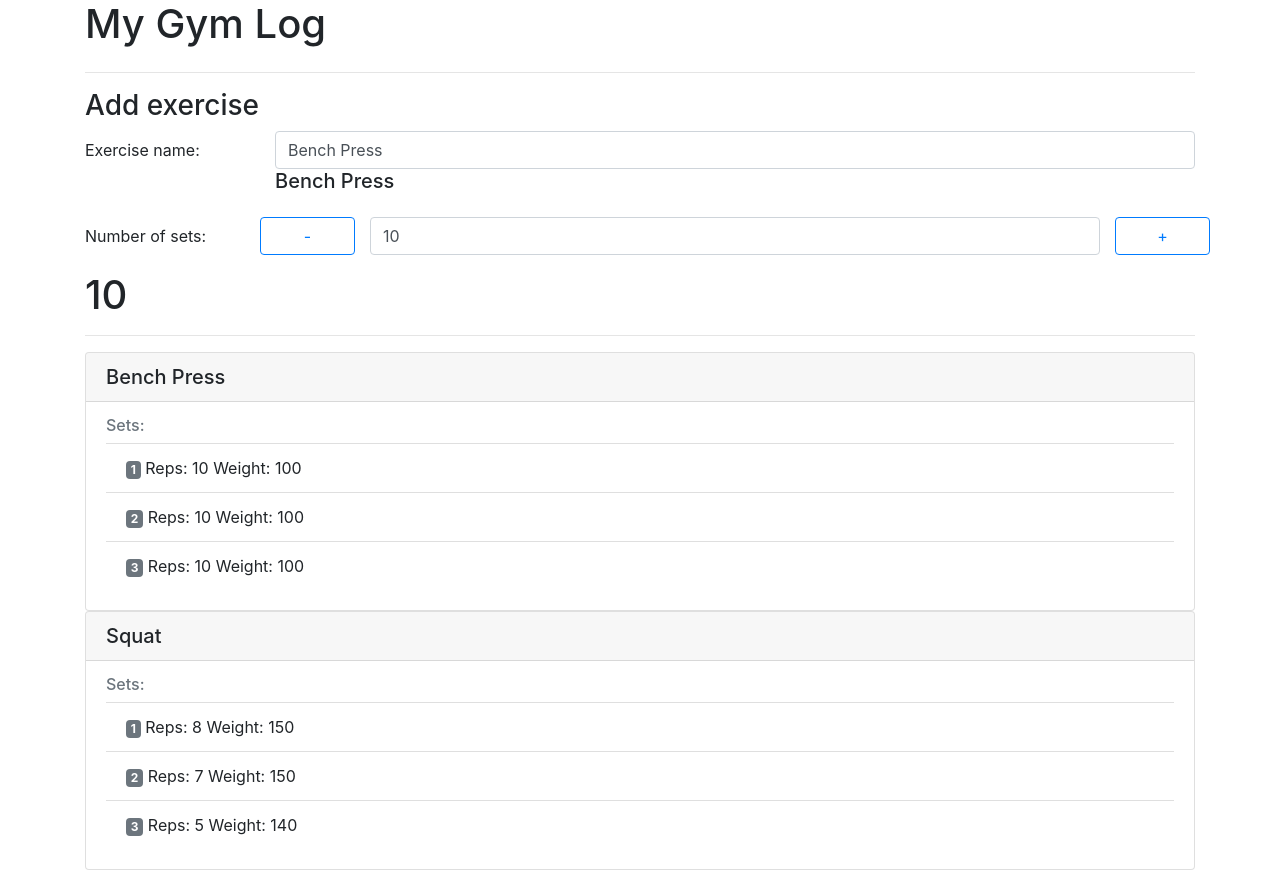
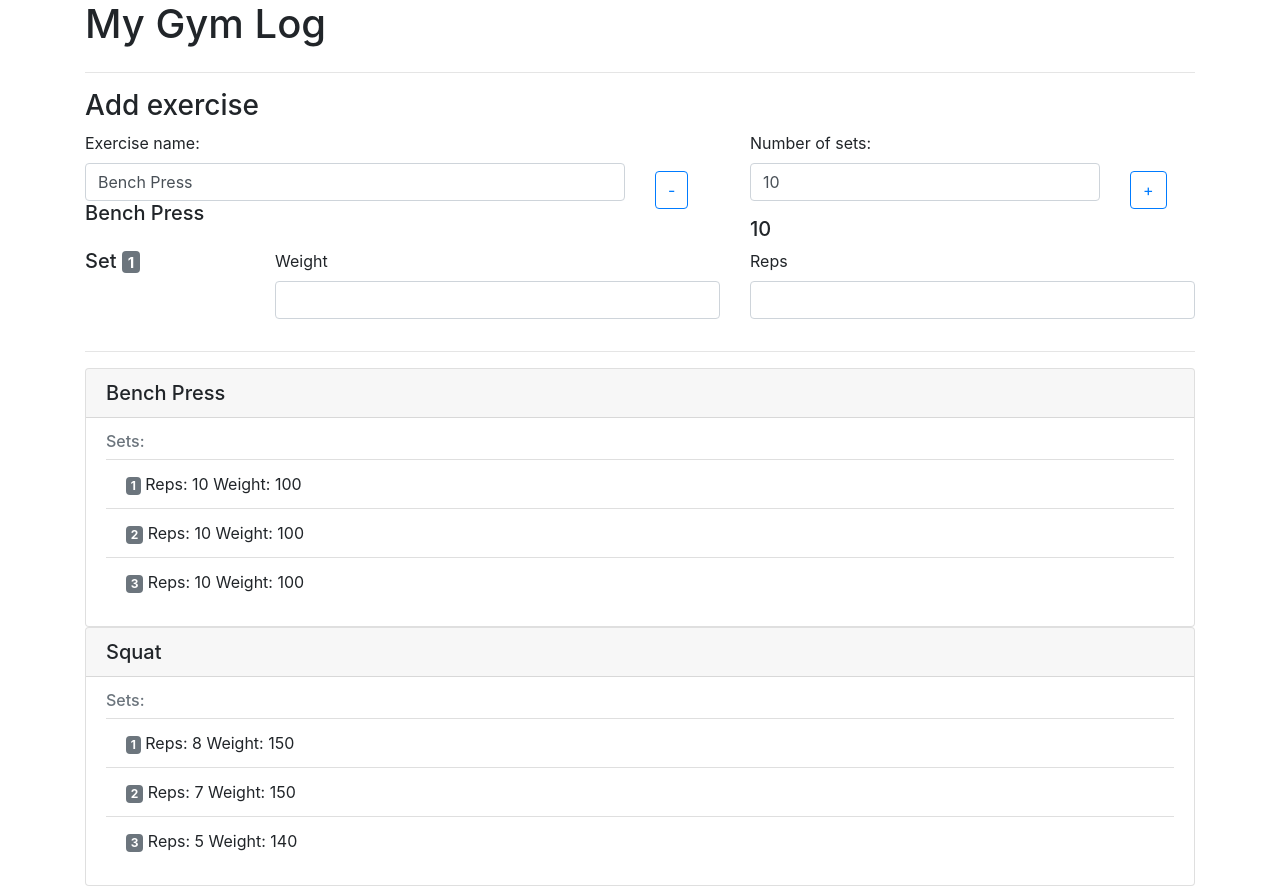
Before and after one commit to nikitadrozdovskii/my-gym-log, an Angular app: page / in a window 1280 px wide. Built offline with nearby package versions, Linux system fonts and the light colour scheme.

Commit message:
Added set component with basic template

```diff
--- a/src/app/add-exe/add-exe.component.html
+++ b/src/app/add-exe/add-exe.component.html
@@ -1,19 +1,26 @@
 <h3>Add exercise</h3>
 <form #addExeForm="ngForm" (ngSubmit)="onSubmit()">
-  <div class="form-group row">
-    <label for="exerciseName" class="col-md-2 col-form-label">Exercise name:</label>
-    <div class="col-md-10">
-      <input type="text" class="form-control" id="exerciseName" [(ngModel)]="exe.name" name="name">
-      <h5>{{exe.name}}</h5>
+  <div class="row">
+    <div class="col-md-6">
+      <div class="form-group">
+        <label for="exerciseName" class="form-label">Exercise name:</label>
+        <input type="text" class="form-control" id="exerciseName" [(ngModel)]="exe.name" name="name">
+        <h5>{{exe.name}}</h5>
+      </div>
+    </div>
+    <div class="col-md-1 align-self-center">
+      <button class="btn btn-outline-primary" (click)="decreaseSets()"> - </button>
+    </div>
+    <div class="col-md-4">
+      <div class="form-group">
+        <label for="setNumber" class="form-label">Number of sets:</label>
+        <input type="text" class="form-control" id="setNumber" [(ngModel)]="numberOfSets" name="numberOfSets" (input)="checkSets()">
+      </div>
+      <h5>{{numberOfSets}}</h5>
+    </div>
+    <div class="col-md-1 align-self-center">
+      <button class="btn btn-outline-primary" (click)="increaseSets()"> + </button>
     </div>
   </div>
-  <div class="form-group row">
-    <label for="setNumber" class="col-md-2 col-form-label">Number of sets:</label>
-    <button class="btn btn-outline-primary col-md-1" (click)="decreaseSets()"> - </button>
-    <div class="col-md-8">
-      <input type="text" class="form-control" id="setNumber" [(ngModel)]="numberOfSets" name="numberOfSets" (input)="checkSets()">
-    </div>
-    <button class="btn btn-outline-primary col-md-1" (click)="increaseSets()"> + </button>
-  </div>
+  <app-add-set></app-add-set>
 </form>
-<h1>{{numberOfSets}}</h1>
--- /dev/null
+++ b/src/app/add-set/add-set.component.html
@@ -0,0 +1,16 @@
+<div class="row">
+  <div class="col-md-2"><h5>Set <span class="badge badge-secondary">1</span></h5>
+  </div>
+  <div class="col-md-5">
+    <div class="form-group">
+      <label for="weight" class="form-label">Weight</label>
+      <input type="text" class="form-control" id="weight" name="weight">
+    </div>
+  </div>
+  <div class="col-md-5">
+    <div class="form-group">
+      <label for="reps" class="form-label">Reps</label>
+      <input type="text" class="form-control" id="reps" name="reps">
+    </div>
+  </div>
+</div>
--- /dev/null
+++ b/src/app/add-set/add-set.component.ts
@@ -0,0 +1,15 @@
+import { Component, OnInit } from '@angular/core';
+
+@Component({
+  selector: 'app-add-set',
+  templateUrl: './add-set.component.html',
+  styleUrls: ['./add-set.component.css']
+})
+export class AddSetComponent implements OnInit {
+
+  constructor() { }
+
+  ngOnInit() {
+  }
+
+}
--- a/src/app/app.module.ts
+++ b/src/app/app.module.ts
@@ -5,12 +5,14 @@ import { AppComponent } from './app.component';
 import { ExeDetailComponent } from './exe-detail/exe-detail.component';
 import { AddExeComponent } from './add-exe/add-exe.component';
 import {FormsModule} from '@angular/forms';
+import { AddSetComponent } from './add-set/add-set.component';
 
 @NgModule({
   declarations: [
     AppComponent,
     ExeDetailComponent,
-    AddExeComponent
+    AddExeComponent,
+    AddSetComponent
   ],
   imports: [
     BrowserModule,
```
Also changed, not shown: src/app/add-set/add-set.component.css (added), 1 other file (tests, documents, lock files or other folders).
